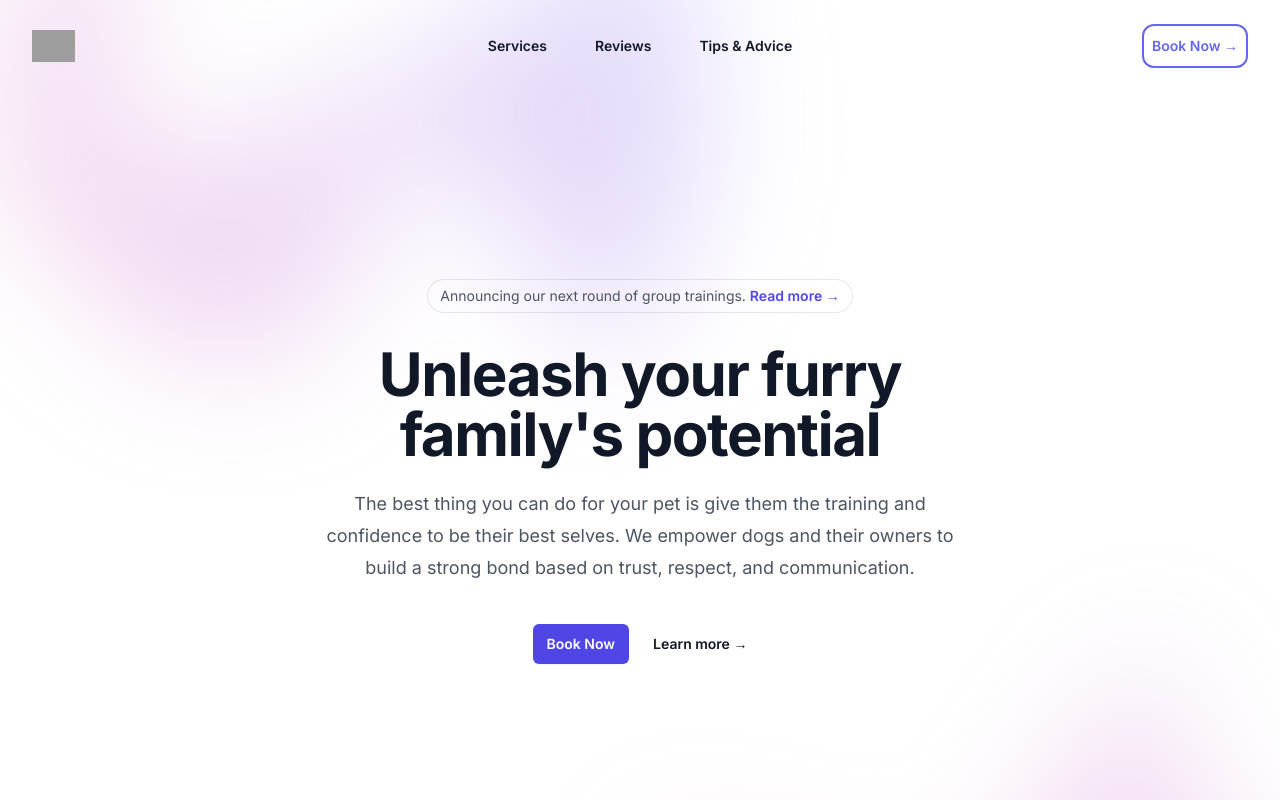
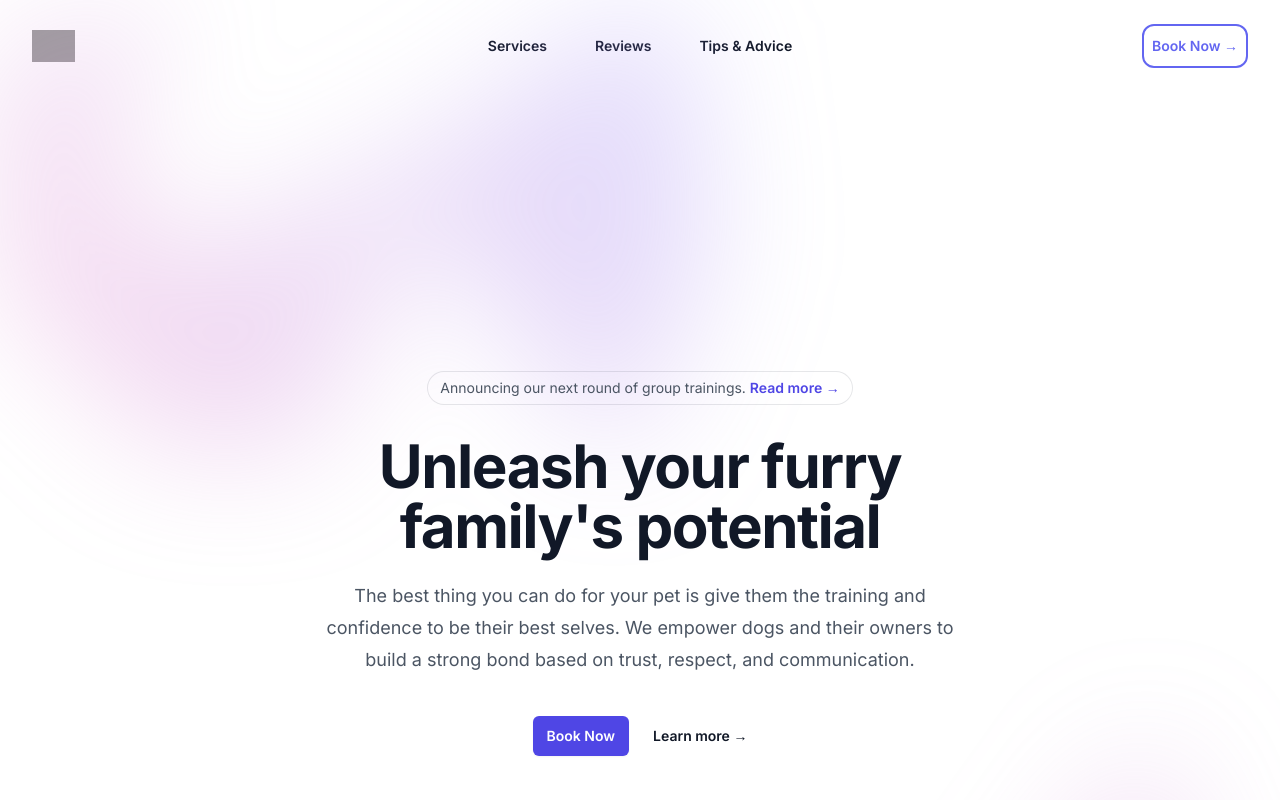
Before and after one commit to hartste90/portfolio-website-2024, a Next.js app: page / in a window 1280 px wide. Shown: the top 800 px of the page. Built offline with nearby package versions, Linux system fonts and the light colour scheme; grey boxes are pictures that could not be loaded.

Commit message:
Writepad working - blocking input behind it

```diff
--- a/src/app/components/hero.tsx
+++ b/src/app/components/hero.tsx
@@ -1,6 +1,7 @@
 import { useState } from 'react'
 import { Dialog } from '@headlessui/react'
 import { Bars3Icon, XMarkIcon } from '@heroicons/react/24/outline'
+import Writepad from './writepad'
 
 const navigation = [
   { name: 'Services', href: '#' },
@@ -8,12 +9,13 @@ const navigation = [
   { name: 'Tips & Advice', href: '#' },
 ]
 
-export default function Example() {
+export default function Hero() {
   const [mobileMenuOpen, setMobileMenuOpen] = useState(false)
 
   return (
     <div className="bg-white">
-      <header className="absolute inset-x-0 top-0 z-50">
+      <Writepad/>
+      <header className="inset-x-0 top-0 z-50">
         <nav className="flex items-center justify-between p-6 lg:px-8" aria-label="Global">
           <div className="flex lg:flex-1">
             <a href="#" className="-m-1.5 p-1.5">
@@ -95,7 +97,6 @@ export default function Example() {
           </Dialog.Panel>
         </Dialog>
       </header>
-
       <div className="relative isolate px-6 pt-14 lg:px-8">
         <div
           className="absolute inset-x-0 -top-40 -z-10 transform-gpu overflow-hidden blur-3xl sm:-top-80"
@@ -152,6 +153,7 @@ export default function Example() {
           />
         </div>
       </div>
+
     </div>
   )
 }
--- /dev/null
+++ b/src/app/components/writepad.tsx
@@ -0,0 +1,147 @@
+import {useEffect, useRef} from 'react';
+
+const Writepad = (props:any) => {
+
+    // Application variables
+    var position = {x: 0, y: window.innerHeight/2};
+    var counter = 0;
+    var minFontSize = 10;
+    var angleDistortion = 0;
+    var letters = "My name is Steve.  I use code to create moments of delight and impact for users.  Check out some of my projects. With a rich tapestry of 15 years in software development, I've mastered the art of weaving together frontend and backend technologies to craft immersive experiences that captivate users. As a Full Stack Developer, I'm not just coding; I'm orchestrating digital symphonies that resonate with elegance and efficiency. My journey is defined by a relentless pursuit of innovation, infusing every line of code with creativity and ingenuity. Whether I'm sculpting sleek interfaces or architecting robust backend systems, my passion for creating user-centric experiences shines through. In an ever-evolving technological landscape, I thrive on the thrill of exploration, embracing new tools and methodologies to push the boundaries of what's possible. With a blend of technical prowess and a flair for the imaginative, I'm poised to enchant users and elevate projects to new heights of excellence.";
+
+
+    const ref = useRef();
+    console.log("Ref: " + ref);
+    var canvas: any;
+    var ctx: CanvasRenderingContext2D | null | undefined;
+    var mouse = {x: 0, y: 0, down: false}
+
+    useEffect(() => {
+        console.log("Using effect");
+        canvas = ref.current;
+        ctx = canvas?.getContext("2d");
+        canvas.width = window.innerWidth;
+        canvas.height = window.innerHeight;
+
+
+        function mouseMove ( event:any ){
+            mouse.x = event.pageX;
+            mouse.y = event.pageY;
+            draw(event);
+        }
+
+        function draw(event:any) {
+            if ( mouse.down ) {
+                var d = distance( position, mouse );
+                var fontSize = minFontSize + d/2;
+                var letter = letters[counter];
+                var stepSize = textWidth( letter, fontSize );
+
+
+                if (stepSize !== undefined && d > stepSize) {
+                var angle = Math.atan2(mouse.y-position.y, mouse.x-position.x);
+
+
+                if(ctx !== null && ctx !== undefined)
+                {
+                    ctx.font = fontSize + "px Georgia";
+                    ctx.save();
+                    ctx.translate( position.x, position.y);
+                    ctx.rotate( angle );
+                    ctx.fillStyle = "black";
+                    ctx.fillText(letter,0,0);
+                    ctx.restore();
+                }
+
+                counter++;
+                if (counter > letters.length-1) {
+                    counter = 0;
+                }
+
+                //console.log (position.x + Math.cos( angle ) * stepSize)
+                position.x = position.x + Math.cos(angle) * stepSize;
+                position.y = position.y + Math.sin(angle) * stepSize;
+
+                if(ctx !== null && ctx !== undefined)
+                {
+                    ctx.clearRect( 0, 0, 300, 100);
+                    ctx.font = "20px Georgia";
+                    ctx.fillStyle = "black";
+                    // ctx.fillText("MouseX: " + Math.round(position.x), 10, 50);
+                    // ctx.fillText("MouseY: " + Math.round(position.y), 10, 70);
+                }
+
+                }
+            }
+        }
+
+        function distance( pt:any, pt2:any ){
+            var xs = 0;
+            var ys = 0;
+
+            xs = pt2.x - pt.x;
+            xs = xs * xs;
+
+            ys = pt2.y - pt.y;
+            ys = ys * ys;
+
+            return Math.sqrt( xs + ys );
+        }
+
+        function mouseDown( event:any ){
+        mouse.down = true;
+        position.x = event.pageX;
+        position.y = event.pageY;
+
+        // document.getElementById('info').style.display = 'none';
+        }
+
+        function mouseUp( event:any ){
+            mouse.down = false;
+        }
+
+        function doubleClick( event:any ) {
+        canvas.width = canvas.width;
+        }
+
+          function textWidth( string:any, size:any ) {
+            if(ctx !== null && ctx !== undefined)
+        {
+            ctx.font = size + "px Georgia";
+            return ctx.measureText( string ).width;
+        }
+
+    };
+
+        canvas.addEventListener('mousemove', mouseMove, false);
+        console.log("added event listener");
+        canvas.addEventListener('mousedown', mouseDown, false);
+        canvas.addEventListener('mouseup',   mouseUp,   false);
+        canvas.addEventListener('mouseout',  mouseUp,  false);
+        canvas.addEventListener('dblclick',  doubleClick, false);
+
+        window.onresize = function(event) {
+            console.log("resizing window: "+ window.innerWidth + ", " + window.innerHeight);
+            canvas.width = window.innerWidth;
+            canvas.height = window.innerHeight;
+          }
+
+        if(ctx !== null && ctx !== undefined)
+        {
+
+        }
+        else{
+            console.log("context is bad");
+        }
+
+    },[]);
+
+
+    return (
+        <>
+        <canvas ref={ref} className='absolute z-10' {...props}/>
+        </>
+    )
+}
+
+export default Writepad
--- /dev/null
+++ b/src/app/css/writepad.css
@@ -0,0 +1,31 @@
+/* @import "compass/css3"; */
+
+html, body {
+  width: 100%;
+  height: 100%;
+  margin: 0px;
+  overflow: hidden;
+  position: absolute;
+  background-color: aquamarine;
+
+    &:hover {
+   span {
+      display: none;
+    }
+  }
+}
+
+canvas {
+ cursor: crosshair;
+}
+
+span {
+    font-family: 'Georgia', cursive;
+  font-size: 40px;
+ /* position: fixed;  */
+  top: 50%;
+  left: 50%;
+  color: #000;
+  margin-top: -40px;
+  margin-left: -200px;
+}
--- a/src/app/page.tsx
+++ b/src/app/page.tsx
@@ -5,7 +5,8 @@ import Image from "next/image";
 // Import the functions you need from the SDKs you need
 import { initializeApp } from "firebase/app";
 import { getAnalytics } from "firebase/analytics";
-import Example from "./components/hero";
+import Hero from "./components/hero";
+import Writepad from "./components/writepad";
 // TODO: Add SDKs for Firebase products that you want to use
 // https://firebase.google.com/docs/web/setup#available-libraries
 
@@ -28,7 +29,10 @@ const app = initializeApp(firebaseConfig);
 
 export default function Home() {
   return (
-    <Example/>
+    <>
+    {/* <Writepad/> */}
+    <Hero/>
+    </>
     // <main className="flex min-h-screen flex-col items-center justify-between p-24">
     //   <div className="z-10 w-full max-w-5xl items-center justify-between font-mono text-sm lg:flex">
     //     <p className="fixed left-0 top-0 flex w-full justify-center border-b border-gray-300 bg-gradient-to-b from-zinc-200 pb-6 pt-8 backdrop-blur-2xl dark:border-neutral-800 dark:bg-zinc-800/30 dark:from-inherit lg:static lg:w-auto  lg:rounded-xl lg:border lg:bg-gray-200 lg:p-4 lg:dark:bg-zinc-800/30">
```
Also changed, not shown: .eslintrc.json.
